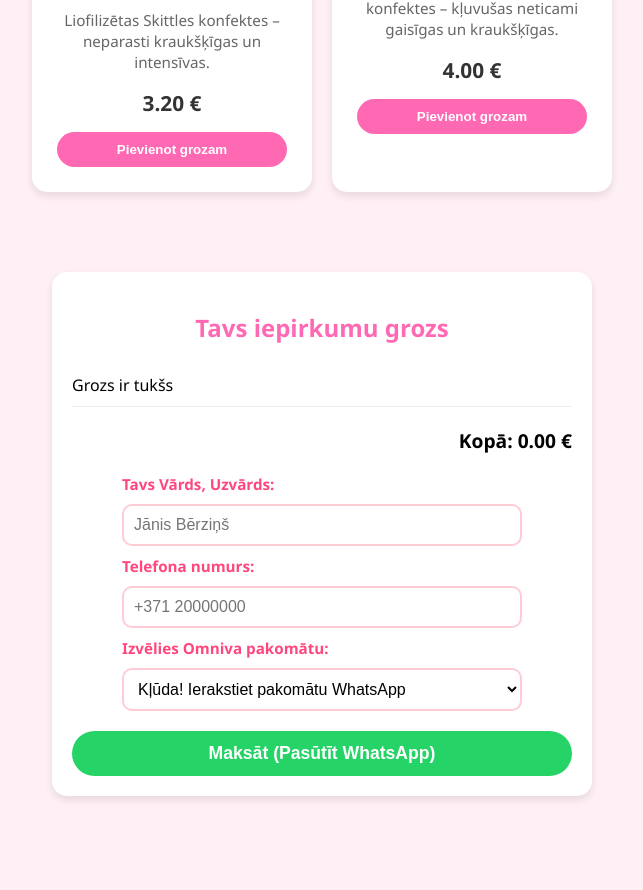
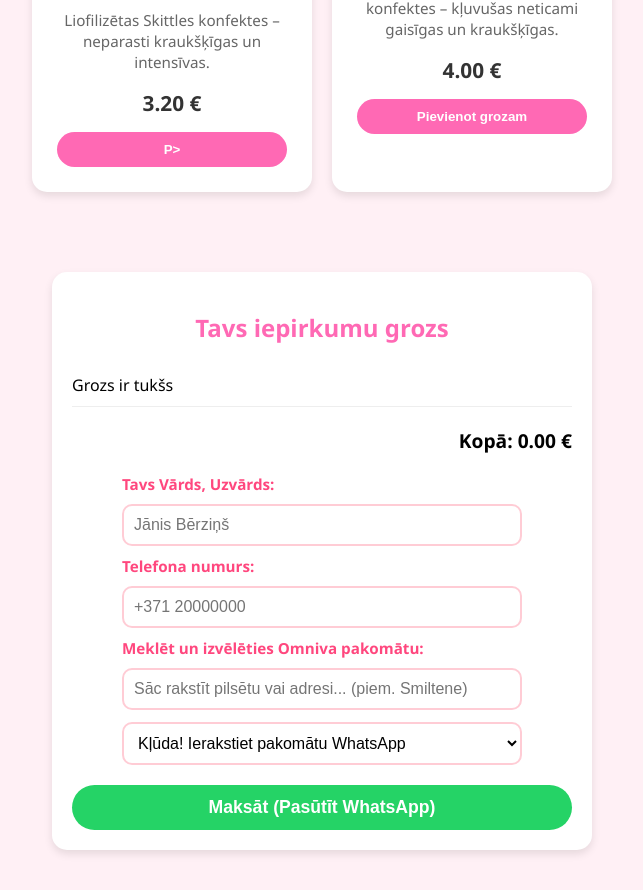
Before and after one commit to cerkovskisl-del/kapec-snacks, a plain HTML site: page mans-veikals/index.html in a window 1280 px wide. Shown: the part 3756-4646 px from the top of the page, without its empty margins (318-961 px from the left). Before the commit the page ends 4592 px from the top, so only its background shows below. Drawn offline with Linux system fonts and the light colour scheme; no server answers.

Commit message:
Update index.html

```diff
--- a/mans-veikals/index.html
+++ b/mans-veikals/index.html
@@ -191,7 +191,7 @@
           <img src="https://thumbor.candypop.lt/fit-in/180x180/90/4e/bcee68af14543f9870581e6bc34f.png" alt="Freeze Dried Skittles" class="salduma-bilde">
           <p class="apraksts">Liofilizētas Skittles konfektes – neparasti kraukšķīgas un intensīvas.</p>
           <p class="cena">3.20 €</p>
-          <button class="grozam-poga" onclick="pievienotGrozam('Freeze Dried Skittles', 3.20)">Pievienot grozam</button>
+          <button class="grozam-poga" onclick="pievienotGrozam('Freeze Dried Skittles', 3.20)">P> </button>
         </div>
 
         <div class="saldums-karte">
@@ -220,7 +220,9 @@
       <label style="font-weight: bold; color: #ff477e; font-size: 0.95rem;">Telefona numurs:</label>
       <input type="tel" id="klients-telefons" placeholder="+371 20000000" style="padding: 10px; border: 2px solid #ffccd5; border-radius: 10px; font-size: 1rem; width: 100%; box-sizing: border-box; outline: none;">
 
-      <label style="font-weight: bold; color: #ff477e; font-size: 0.95rem;">Izvēlies Omniva pakomātu:</label>
+      <label style="font-weight: bold; color: #ff477e; font-size: 0.95rem;">Meklēt un izvēlēties Omniva pakomātu:</label>
+      <input type="text" id="pakomatu-mekletajs" placeholder="Sāc rakstīt pilsētu vai adresi... (piem. Smiltene)" style="padding: 10px; border: 2px solid #ffccd5; border-radius: 10px; font-size: 1rem; width: 100%; box-sizing: border-box; outline: none; margin-bottom: 2px;">
+
       <select id="klients-pakomats" style="padding: 10px; border: 2px solid #ffccd5; border-radius: 10px; font-size: 1rem; width: 100%; box-sizing: border-box; outline: none; background-color: white;">
         <option value="" disabled selected>Lādē pakomātu sarakstu...</option>
       </select>
```
